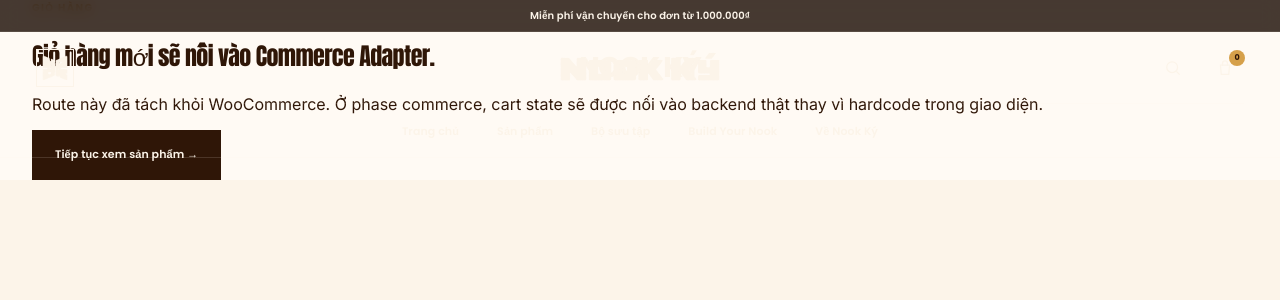
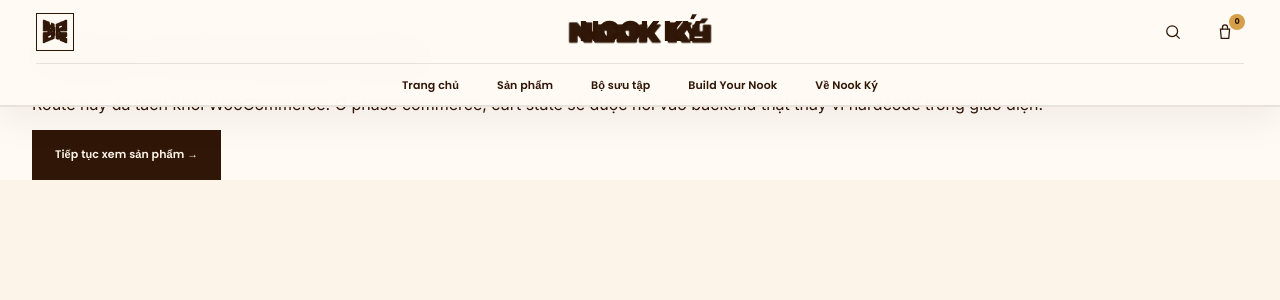
Before and after one commit to khai123lop7-glitch/nookky-web, a Next.js app: page /cart in a window 1280 px wide. Shown: the top 300 px of the page. Built offline with nearby package versions, Linux system fonts and the light colour scheme; a web font is replaced by a local one.

Commit message:
fix: keep inner-page header readable

```diff
--- a/components/site/Header.tsx
+++ b/components/site/Header.tsx
@@ -13,11 +13,19 @@ const nav = [
 
 export function Header() {
   const pathname = usePathname();
-  const [compact, setCompact] = useState(false);
+  const isHome = pathname === "/";
+  const [compact, setCompact] = useState(!isHome);
   const [menuOpen, setMenuOpen] = useState(false);
 
   useEffect(() => {
-    const sync = () => setCompact(window.scrollY > Math.max(120, window.innerHeight * 0.72));
+    const sync = () => {
+      if (!isHome) {
+        setCompact(true);
+        return;
+      }
+      setCompact(window.scrollY > Math.max(120, window.innerHeight * 0.72));
+    };
+
     sync();
     window.addEventListener("scroll", sync, { passive: true });
     window.addEventListener("resize", sync);
@@ -25,7 +33,7 @@ export function Header() {
       window.removeEventListener("scroll", sync);
       window.removeEventListener("resize", sync);
     };
-  }, []);
+  }, [isHome]);
 
   useEffect(() => setMenuOpen(false), [pathname]);
 
```
